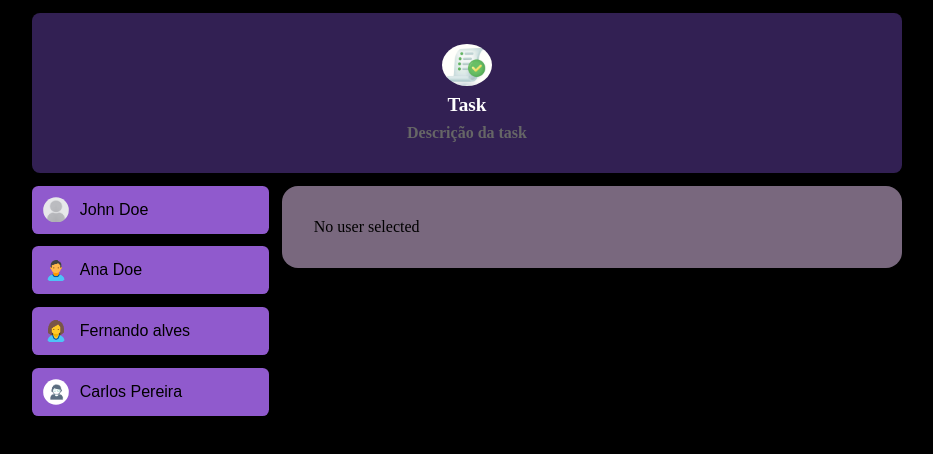
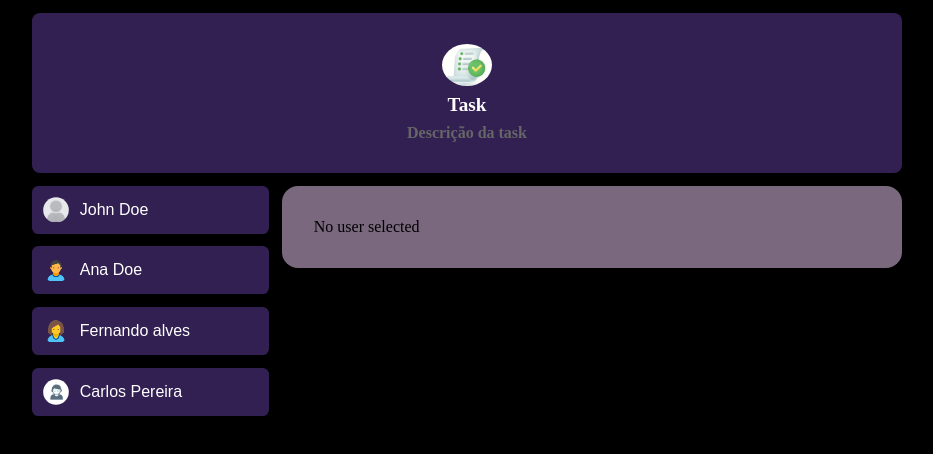
Before and after one commit to alessandrouleon/task-angular, an Angular app: page / in a window 1280 px wide. Shown: the top 454 px of the page, without its empty margins (173-1106 px from the left). Built offline with nearby package versions, Linux system fonts and the light colour scheme.

Commit message:
feat: dynamic css styling with class binding

```diff
--- a/src/app/app.component.html
+++ b/src/app/app.component.html
@@ -5,7 +5,12 @@
     <ul id="users" class="user-list">
       @for (user of users; track user.id) {
       <li>
-        <app-user [user]="user" (select)="onSelectUser($event)"> </app-user>
+        <app-user
+          [user]="user"
+          [selected]="user.id === selectUserId"
+          (select)="onSelectUser($event)"
+        >
+        </app-user>
       </li>
       }
     </ul>
--- a/src/app/app.component.ts
+++ b/src/app/app.component.ts
@@ -16,9 +16,6 @@ export class AppComponent {
 
   selectUserId = '';
 
-  //  get selectUser() {
-  //   return this.users.find(user => user.id === this.selectUserId)!;
-  //  }
   get selectUser() {
     return this.users.find((user) => user.id === this.selectUserId);
   }
--- a/src/app/user/user.component.html
+++ b/src/app/user/user.component.html
@@ -1,5 +1,5 @@
 <div>
-  <button (click)="onSelectUser()">
+  <button [class.active]="selected" (click)="onSelectUser()">
     <img [src]="imagePath" [alt]="user.avatar" />
     <span> {{ user.name }}</span>
   </button>
--- a/src/app/user/user.component.scss
+++ b/src/app/user/user.component.scss
@@ -1,6 +1,5 @@
-
 img {
-  width:2rem;
+  width: 2rem;
   height: 2rem;
   border-radius: 100%;
   padding: 0.2rem;
@@ -13,11 +12,12 @@ button {
   cursor: pointer;
   width: 100%;
   padding: 0.5rem;
-  background-color: rgb(144, 90, 205);
+  background-color: #322053;
   border: none;
   border-radius: 0.4rem;
   transition: background-color 0.3s ease;
   font-size: 1rem;
+  color: #ffffff;
   cursor: pointer;
 }
 
@@ -31,3 +31,16 @@ button:hover {
 button span {
   margin-left: 0.5rem;
 }
+
+button.active {
+  background-color: rgb(100, 32, 184);
+  color: white;
+}
+
+button.active img {
+  border: 1px solid rgb(177, 168, 168);
+}
+
+button.active span {
+  font-weight: bold;
+}
--- a/src/app/user/user.component.ts
+++ b/src/app/user/user.component.ts
@@ -13,6 +13,7 @@ const randownIndex = Math.floor(Math.random() * DUMMY_USERS.length);
 })
 export class UserComponent {
   @Input({ required: true }) user!: User;
+  @Input({ required: true }) selected!: boolean;
   @Output() select = new EventEmitter<string>();
 
   get imagePath() {
```
